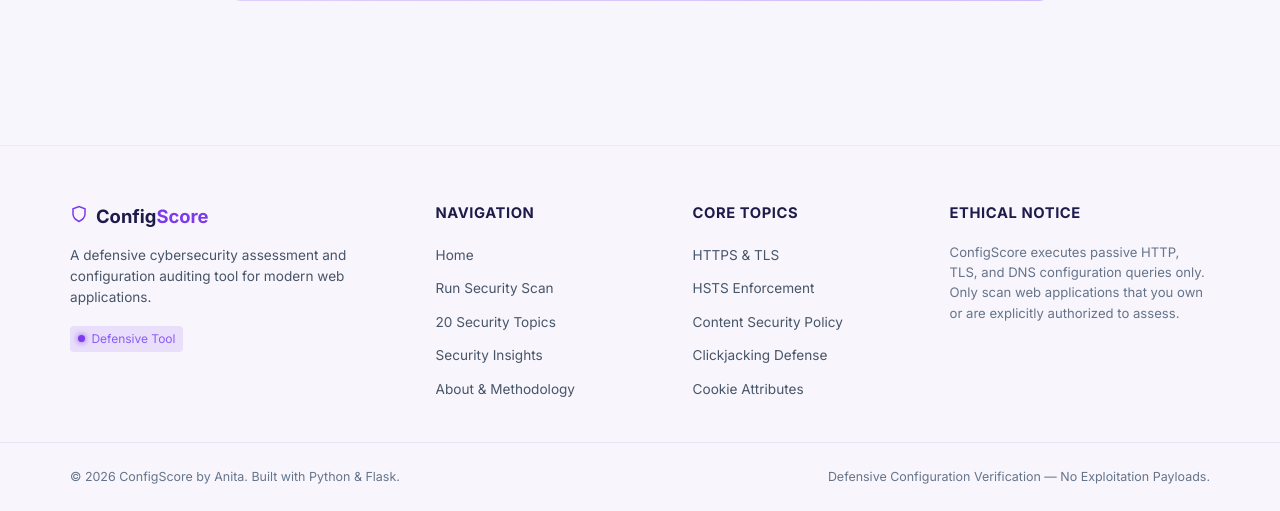
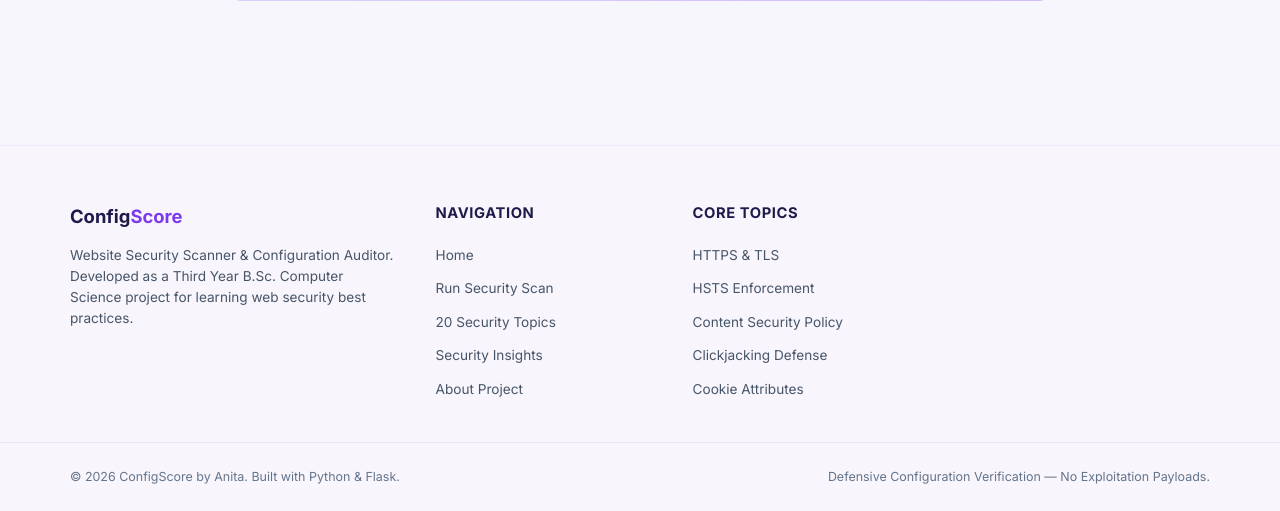
Before and after one commit to AnitaPisal07/ConfigScore, a Flask app: page /about in a window 1280 px wide. Shown: the part 2115-2626 px from the top of the page. Run offline with Flask 3, Linux system fonts and the light colour scheme.

Commit message:
simplify navbar and add  footer

```diff
--- a/templates/base.html
+++ b/templates/base.html
@@ -8,28 +8,22 @@
     <!-- Font & Styling -->
     <link rel="preconnect" href="https://fonts.googleapis.com">
     <link rel="preconnect" href="https://fonts.gstatic.com" crossorigin>
-    <link href="https://fonts.googleapis.com/css2?family=Inter:wght@300;400;500;600;700;800&family=JetBrains+Mono:wght@400;500;600&display=swap" rel="stylesheet">
+    <link href="https://fonts.googleapis.com/css2?family=Inter:wght@400;500;600;700&display=swap" rel="stylesheet">
     <link rel="stylesheet" href="{{ url_for('static', filename='css/style.css') }}">
     {% block extra_head %}{% endblock %}
 </head>
-<body class="light-theme">
+<body>
 
-    <!-- Top Navigation Bar -->
+    <!-- Navigation Bar -->
     <header class="navbar-header">
         <div class="nav-container">
             <a href="{{ url_for('index') }}" class="nav-brand">
-                <span class="brand-icon">
-                    <svg width="22" height="22" viewBox="0 0 24 24" fill="none" stroke="currentColor" stroke-width="2" stroke-linecap="round" stroke-linejoin="round">
-                        <path d="M12 22s8-4 8-10V5l-8-3-8 3v7c0 6 8 10 8 10z"></path>
-                        <path d="M9 12l2 2 4-4"></path>
-                    </svg>
-                </span>
                 <span class="brand-text">Config<span class="brand-accent">Score</span></span>
             </a>
 
             <!-- Mobile Menu Toggle Button -->
-            <button class="nav-toggle" id="navToggle" aria-label="Toggle Navigation Menu">
-                <svg width="24" height="24" viewBox="0 0 24 24" fill="none" stroke="currentColor" stroke-width="2">
+            <button class="nav-toggle" id="navToggle" aria-label="Toggle Menu">
+                <svg width="22" height="22" viewBox="0 0 24 24" fill="none" stroke="currentColor" stroke-width="2">
                     <line x1="3" y1="12" x2="21" y2="12"></line>
                     <line x1="3" y1="6" x2="21" y2="6"></line>
                     <line x1="3" y1="18" x2="21" y2="18"></line>
@@ -57,13 +51,7 @@
                 </ul>
 
                 <div class="nav-cta">
-                    <a href="{{ url_for('scanner') }}" class="btn btn-primary btn-sm">
-                        <svg width="16" height="16" viewBox="0 0 24 24" fill="none" stroke="currentColor" stroke-width="2">
-                            <circle cx="11" cy="11" r="8"></circle>
-                            <line x1="21" y1="21" x2="16.65" y2="16.65"></line>
-                        </svg>
-                        Start Scan
-                    </a>
+                    <a href="{{ url_for('scanner') }}" class="btn btn-primary btn-sm">Start Scan</a>
                 </div>
             </nav>
         </div>
@@ -76,15 +64,6 @@
                 <div class="container">
                     {% for category, message in messages %}
                         <div class="flash-alert flash-{{ category }}">
-                            <div class="flash-icon">
-                                {% if category == 'error' %}
-                                    <svg width="20" height="20" viewBox="0 0 24 24" fill="none" stroke="currentColor" stroke-width="2"><circle cx="12" cy="12" r="10"></circle><line x1="15" y1="9" x2="9" y2="15"></line><line x1="9" y1="9" x2="15" y2="15"></line></svg>
-                                {% elif category == 'warning' %}
-                                    <svg width="20" height="20" viewBox="0 0 24 24" fill="none" stroke="currentColor" stroke-width="2"><path d="M10.29 3.86L1.82 18a2 2 0 0 0 1.71 3h16.94a2 2 0 0 0 1.71-3L13.71 3.86a2 2 0 0 0-3.42 0z"></path><line x1="12" y1="9" x2="12" y2="13"></line><line x1="12" y1="17" x2="12.01" y2="17"></line></svg>
-                                {% else %}
-                                    <svg width="20" height="20" viewBox="0 0 24 24" fill="none" stroke="currentColor" stroke-width="2"><path d="M22 11.08V12a10 10 0 1 1-5.93-9.14"></path><polyline points="22 4 12 14.01 9 11.01"></polyline></svg>
-                                {% endif %}
-                            </div>
                             <span class="flash-text">{{ message }}</span>
                         </div>
                     {% endfor %}
@@ -93,27 +72,21 @@
         {% endif %}
     {% endwith %}
 
-    <!-- Main Dynamic Page Content -->
+    <!-- Main Content -->
     <main class="main-content">
         {% block content %}{% endblock %}
     </main>
 
-    <!-- Application Footer -->
+    <!-- Footer -->
     <footer class="main-footer">
         <div class="container footer-container">
             <div class="footer-col footer-about">
                 <div class="footer-brand">
-                    <span class="brand-icon-sm">
-                        <svg width="18" height="18" viewBox="0 0 24 24" fill="none" stroke="currentColor" stroke-width="2"><path d="M12 22s8-4 8-10V5l-8-3-8 3v7c0 6 8 10 8 10z"></path></svg>
-                    </span>
                     <span class="brand-text">Config<span class="brand-accent">Score</span></span>
                 </div>
                 <p class="footer-desc">
-                    A defensive cybersecurity assessment and configuration auditing tool for modern web applications.
+                    Website Security Scanner &amp; Configuration Auditor. Developed as a Third Year B.Sc. Computer Science project for learning web security best practices.
                 </p>
-                <div class="footer-badge">
-                    <span class="badge-dot"></span> Defensive Tool
-                </div>
             </div>
 
             <div class="footer-col">
@@ -123,32 +96,25 @@
                     <li><a href="{{ url_for('scanner') }}">Run Security Scan</a></li>
                     <li><a href="{{ url_for('cyber_security') }}">20 Security Topics</a></li>
                     <li><a href="{{ url_for('insights') }}">Security Insights</a></li>
-                    <li><a href="{{ url_for('about') }}">About & Methodology</a></li>
+                    <li><a href="{{ url_for('about') }}">About Project</a></li>
                 </ul>
             </div>
 
             <div class="footer-col">
                 <h4 class="footer-title">Core Topics</h4>
                 <ul class="footer-links">
-                    <li><a href="{{ url_for('topic_detail', slug='https') }}">HTTPS & TLS</a></li>
+                    <li><a href="{{ url_for('topic_detail', slug='https') }}">HTTPS &amp; TLS</a></li>
                     <li><a href="{{ url_for('topic_detail', slug='hsts') }}">HSTS Enforcement</a></li>
                     <li><a href="{{ url_for('topic_detail', slug='csp') }}">Content Security Policy</a></li>
                     <li><a href="{{ url_for('topic_detail', slug='x-frame-options') }}">Clickjacking Defense</a></li>
                     <li><a href="{{ url_for('topic_detail', slug='secure-cookies') }}">Cookie Attributes</a></li>
                 </ul>
             </div>
-
-            <div class="footer-col">
-                <h4 class="footer-title">Ethical Notice</h4>
-                <p class="footer-notice">
-                    ConfigScore executes passive HTTP, TLS, and DNS configuration queries only. Only scan web applications that you own or are explicitly authorized to assess.
-                </p>
-            </div>
         </div>
 
         <div class="footer-bottom">
             <div class="container footer-bottom-inner">
-                <p>&copy; 2026 ConfigScore by Anita. Built with Python & Flask.</p>
+                <p>&copy; 2026 ConfigScore by Anita. Built with Python &amp; Flask.</p>
                 <p class="footer-tagline">Defensive Configuration Verification — No Exploitation Payloads.</p>
             </div>
         </div>
```
